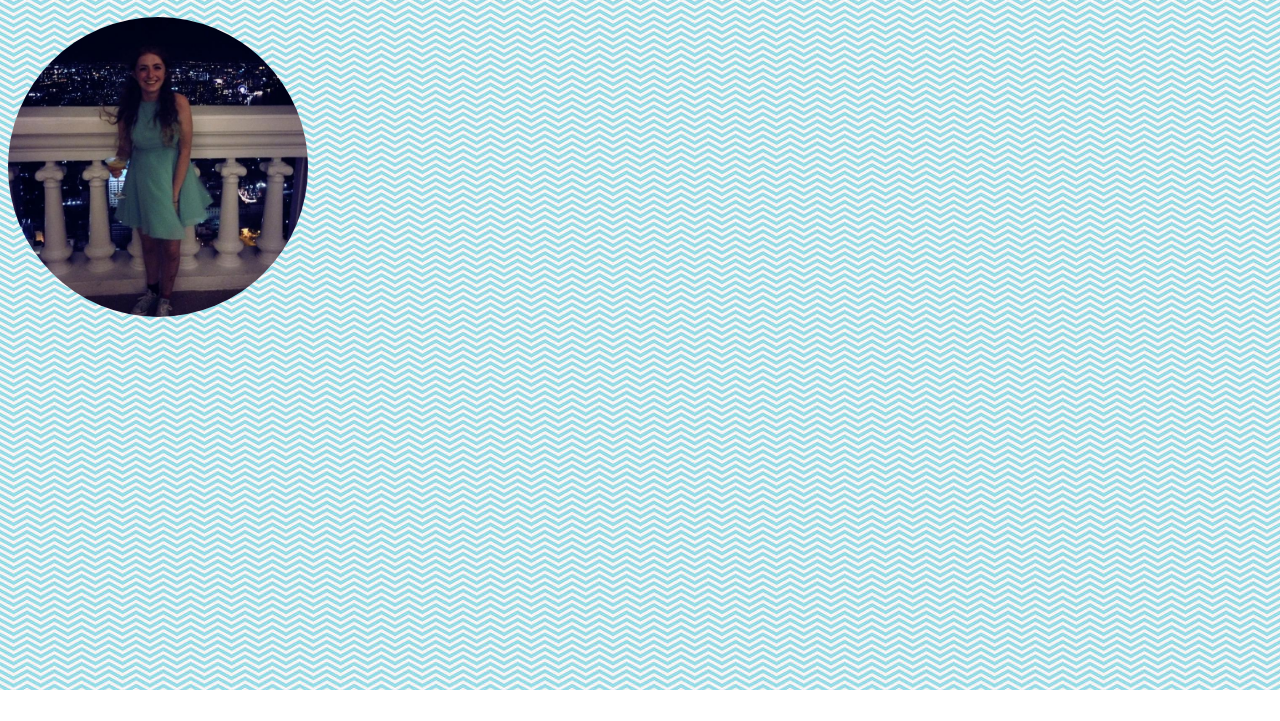
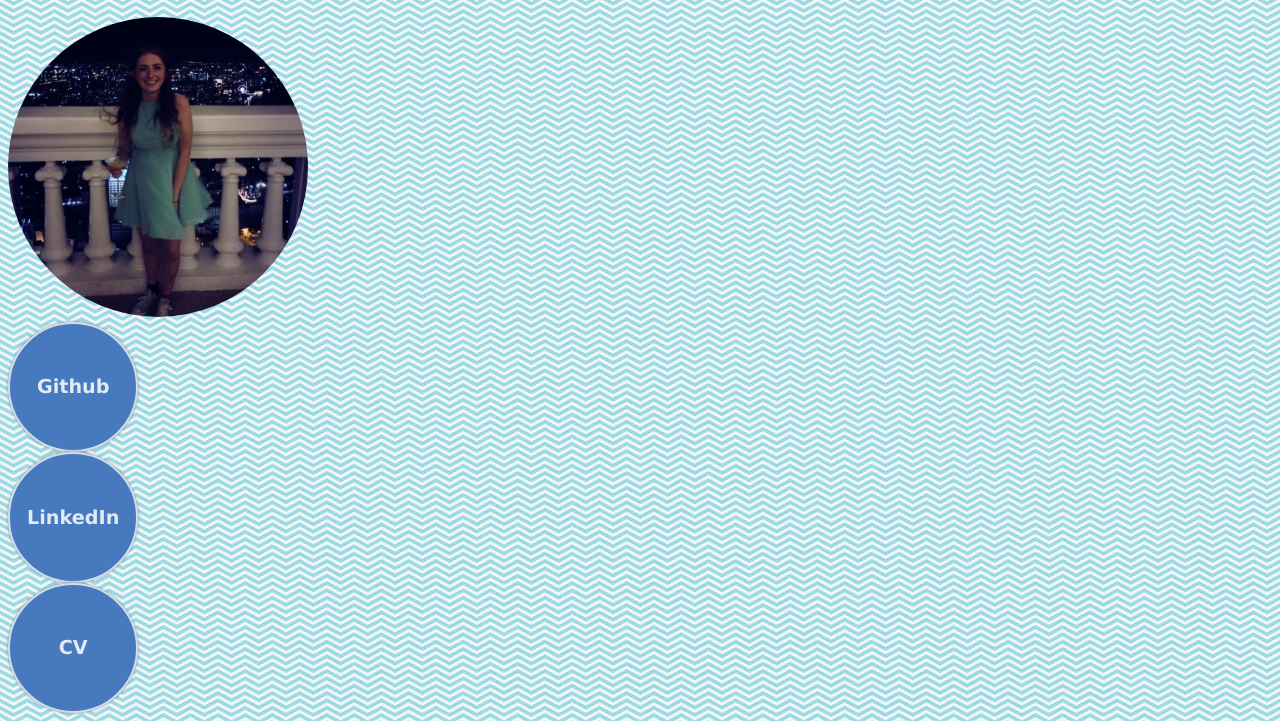
Before and after one commit to indiadearlove/personal-website, a plain HTML site: page html/index.html in a window 1280 px wide. Shown: the part 110-831 px from the top of the page. Before the commit the page ends 800 px from the top, so only its background shows below. Drawn offline with Linux system fonts and the light colour scheme.

Commit message:
Added buttons

```diff
--- a/css/stylesheet.css
+++ b/css/stylesheet.css
@@ -15,8 +15,44 @@ body {
   border-radius: 50%;
 }
 img {
+  margin: 100px 200px;
   display: inline;
   margin: 0 auto;
   height: 100%;
   width: auto;
 }
+
+.round-button {
+  width:10%;
+}
+.round-button-circle {
+  width: 100%;
+  height:0;
+  padding-bottom: 100%;
+  border-radius: 50%;
+  border:2px solid #cfdcec;
+  overflow:hidden;
+  background: #4679BD;
+  box-shadow: 0 0 3px gray;
+}
+
+.round-button-circle:hover {
+  background:#30588e;
+}
+
+.round-button a {
+  display:block;
+  float:left;
+  width:100%;
+  padding-top:50%;
+  padding-bottom:50%;
+  line-height:1em;
+  margin-top:-0.5em;
+
+  text-align:center;
+  color:#e2eaf3;
+    font-family:Verdana;
+    font-size:1.2em;
+    font-weight:bold;
+    text-decoration:none;
+}
--- a/html/index.html
+++ b/html/index.html
@@ -9,6 +9,9 @@
     <h1>India Dearlove</h1>
     <h2>Web Developer</h2>
     <img src="../images/me.jpg" class="rounded" />
+    <div class="round-button"><div class="round-button-circle"><a href="http://example.com" class="round-button">Github</a></div></div>
+    <div class="round-button"><div class="round-button-circle"><a href="http://example.com" class="round-button">LinkedIn</a></div></div>
+    <div class="round-button"><div class="round-button-circle"><a href="http://example.com" class="round-button">CV</a></div></div>
 
   </body>
 </html>
```
